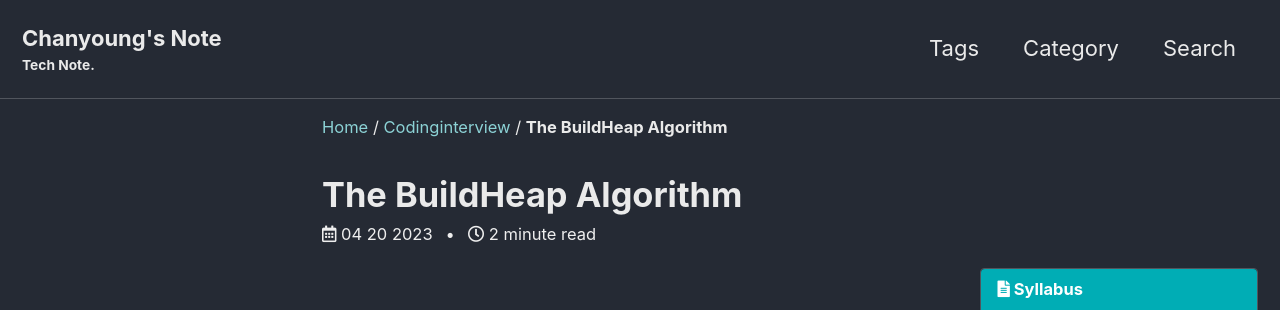
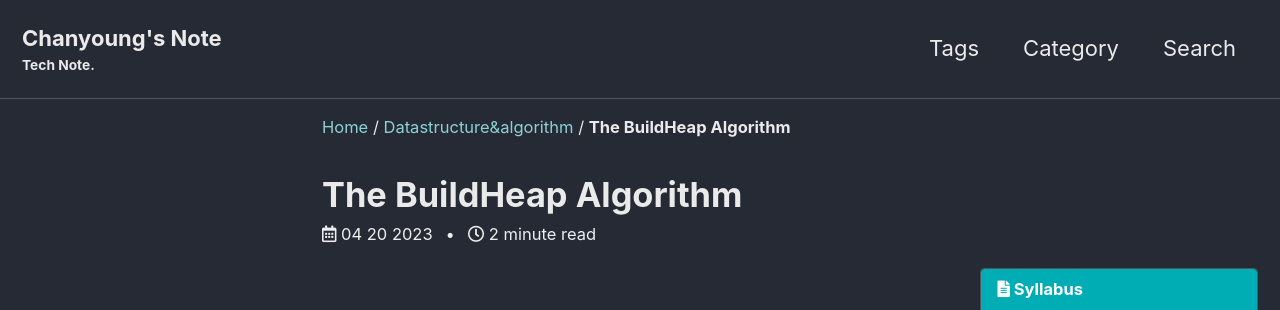
Before and after one commit to PyChanyoung/PyChanyoung.github.io, a Jekyll site: the page built from _posts/2023-04-20-BuildHeapAlgorithm.md, in a window 1280 px wide and 900 px high. Shown: the top 310 px of the window. Built offline with Jekyll 4.4.1, drawn with Linux system fonts in a browser that asks for light colours; cached includes are drawn as plain includes; some web fonts are replaced; comment, search, counter and statistics services are not loaded; some of the changed text lies outside the part shown.

Commit message:
Updated contents

```diff
--- a/_posts/2023-04-20-BuildHeapAlgorithm.md
+++ b/_posts/2023-04-20-BuildHeapAlgorithm.md
@@ -1,7 +1,7 @@
 ---
 layout: single
 title: "The BuildHeap Algorithm"
-categories: CodingInterview
+categories: DataStructure&Algorithm
 tag: [DataStructure, Algorithm, Fundamental]
 toc: true
 toc_sticky: true
```
